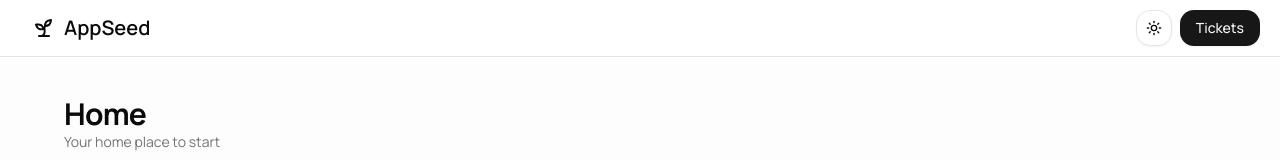
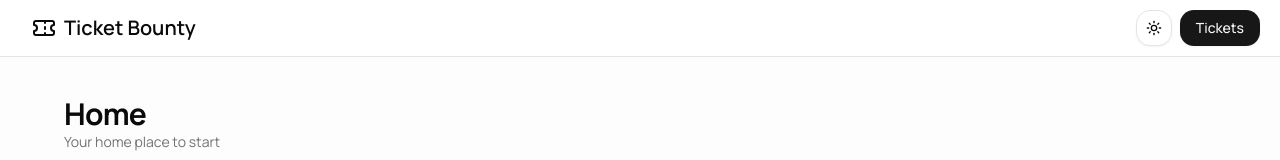
Before and after one commit to hossidev/app-seed, a Next.js app: page / in a window 1280 px wide. Shown: the top 160 px of the page. Built offline with nearby package versions, Linux system fonts and the light colour scheme.

Commit message:
Update Header component to reflect new branding:
- Replaced LucideSprout icon with LucideTicket for improved visual representation.
- Changed header title from "AppSeed" to "Ticket Bounty" to align with the application's focus.

```diff
--- a/src/components/header.tsx
+++ b/src/components/header.tsx
@@ -1,4 +1,4 @@
-import { LucideSprout } from "lucide-react";
+import { LucideTicket } from "lucide-react";
 import Link from "next/link";
 import { homePath } from "@/paths";
 import { ticketsPath } from "@/paths";
@@ -19,8 +19,8 @@ const Header = () => {
           className={buttonVariants({ variant: "ghost" })}
           href={homePath()}
         >
-          <LucideSprout className="size-6" />
-          <h1 className="text-xl font-semibold">AppSeed</h1>
+          <LucideTicket className="size-6" />
+          <h1 className="text-xl font-semibold">Ticket Bounty</h1>
         </Link>
       </div>
       <div className="flex align-items gap-x-2">
```
